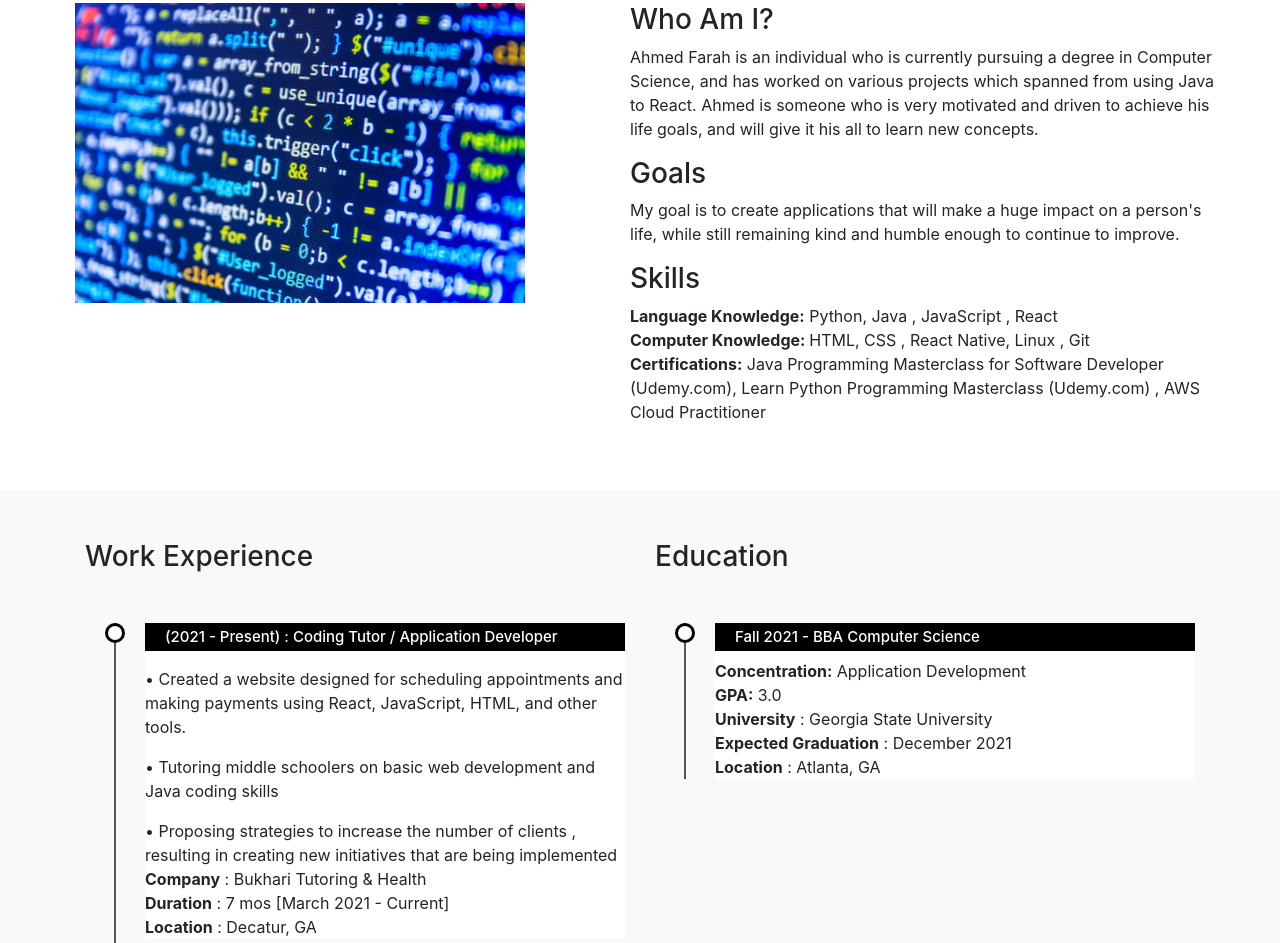
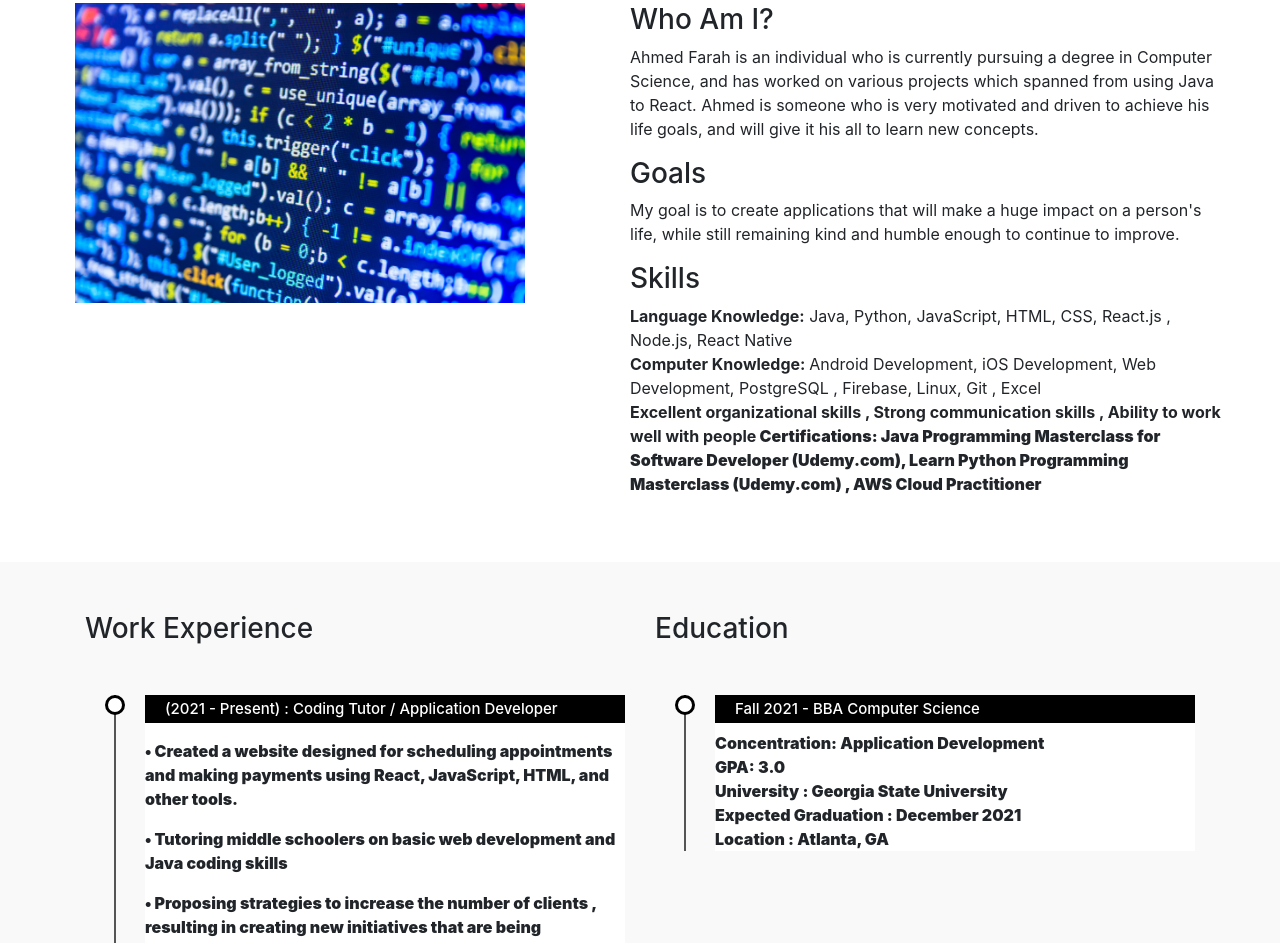
Before and after one commit to ahmedfarah413/personalwebsite, a plain HTML site: page index.html in a window 1280 px wide. Shown: the part 793-1736 px from the top of the page. Drawn offline with nearby package versions, Linux system fonts and the light colour scheme.

Commit message:
Update index.html

```diff
--- a/index.html
+++ b/index.html
@@ -75,8 +75,9 @@
         </p>
         <H3>Skills</H3>
         <p>
-         <b>Language Knowledge:</b> Python, Java , JavaScript , React<br>
-          <b>Computer Knowledge: </b> HTML,  CSS  , React Native,  Linux , Git <br>
+         <b>Language Knowledge:</b>  Java, Python, JavaScript, HTML, CSS, React.js , Node.js, React Native<br>
+          <b>Computer Knowledge: </b>  Android Development, iOS Development, Web Development, PostgreSQL , Firebase, Linux, Git , Excel<br>
+	  <b> Excellent organizational skills , Strong communication skills , Ability to work well with people<b>
           <b>Certifications:</b> Java Programming Masterclass for Software Developer (Udemy.com), Learn Python Programming Masterclass (Udemy.com) ,
           AWS Cloud Practitioner
         </p>
```
